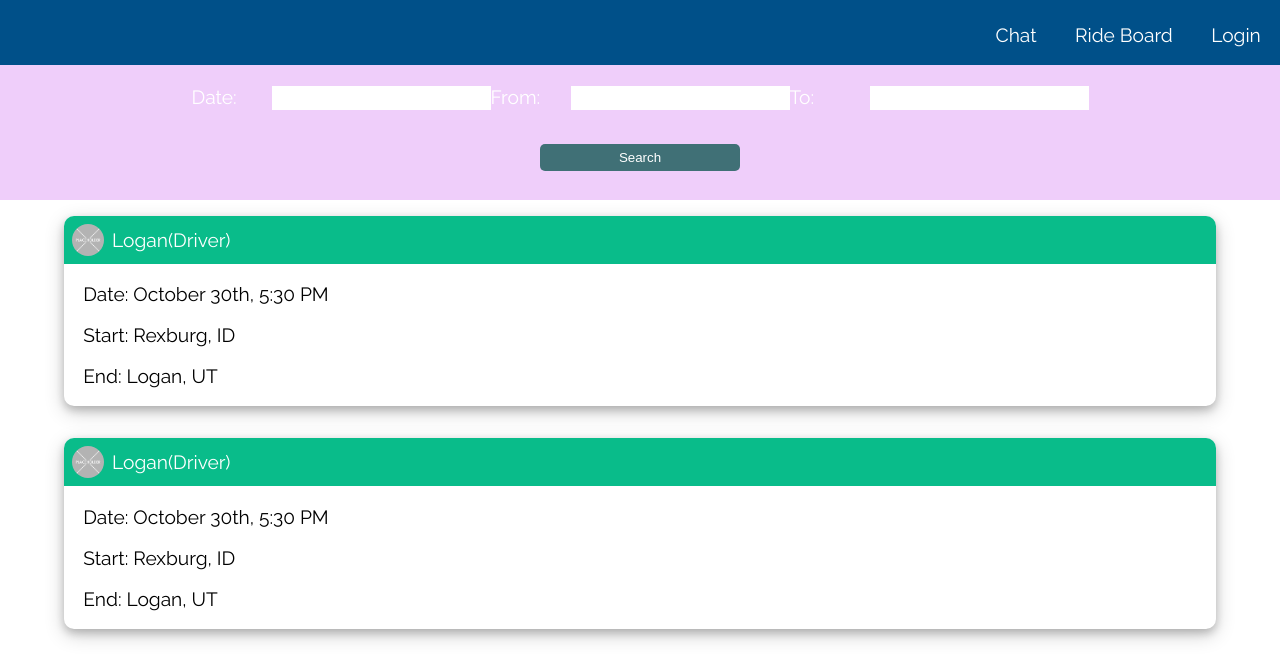
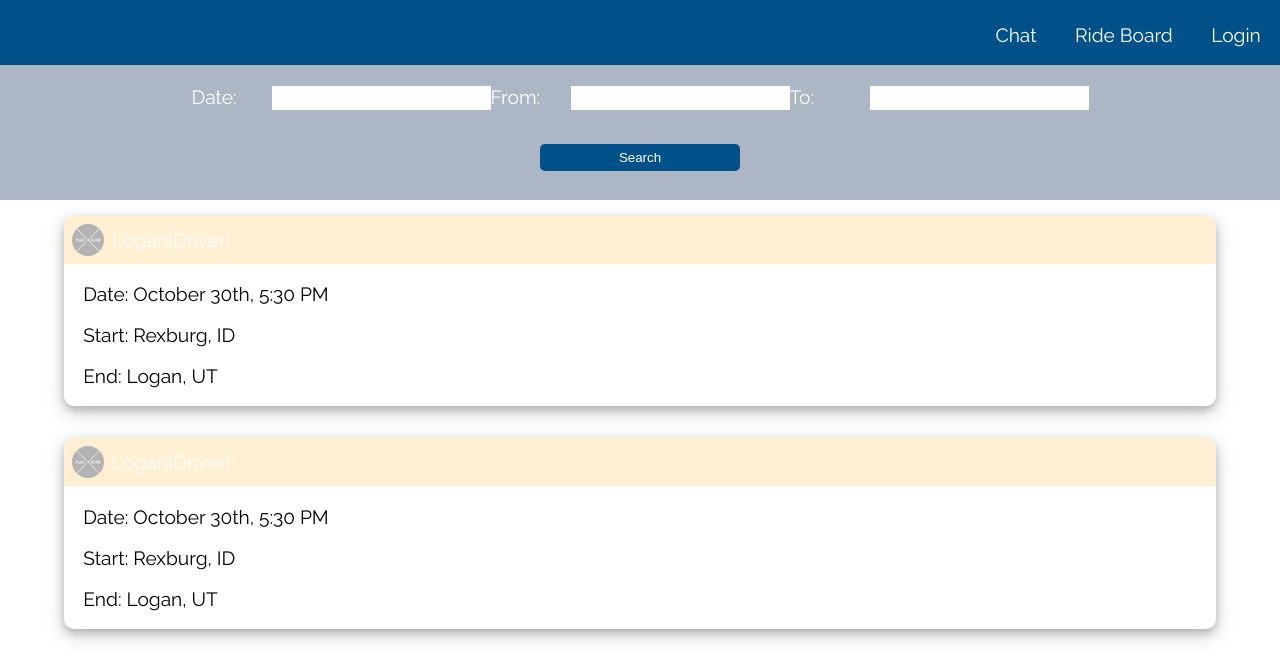
Before and after one commit to blissfulsaint/icarpool, a website built with Vite: page src/index.html in a window 1280 px wide. Shown: the part 73-735 px from the top of the page. Built offline with nearby package versions, Linux system fonts and the light colour scheme.

Commit message:
fixing nav

```diff
--- a/src/css/style.css
+++ b/src/css/style.css
@@ -146,7 +146,7 @@ main .card {
 main .card .post-user {
   border-top-left-radius: 10px;
   border-top-right-radius: 10px;
-  background-color: #09BC8A;
+  background-color: #FFEFD3;
   display: flex;
   justify-content: flex-start;
   align-items: center;
@@ -165,7 +165,7 @@ main .profile-img {
 }
 
 form {
-  background-color: #EFCEFA;
+  background-color: #ADB6C4;
   height: auto;
 }
 form .flex-form {
@@ -187,7 +187,7 @@ form button {
   height: 2em;
   border: none;
   color: white;
-  background-color: #407076;
+  background-color: #005089;
   border-radius: 5px;
 }
 form .button-center {
--- a/src/public/partials/nav.html
+++ b/src/public/partials/nav.html
@@ -1,12 +1,12 @@
 <ul>
     <li>
-        <a href="/index.html">
+        <a href="#">
             <img src="../images/chat-01.png" alt="Chat Icon">
             <span>Chat</span>
         </a>
     </li>
     <li>
-        <a href="#">
+        <a href="/index.html">
             <img src="../images/posts-03.png" alt="Posts Icon">
             <span>Ride Board</span>
         </a>
```
Also changed, not shown: 1 other file.
